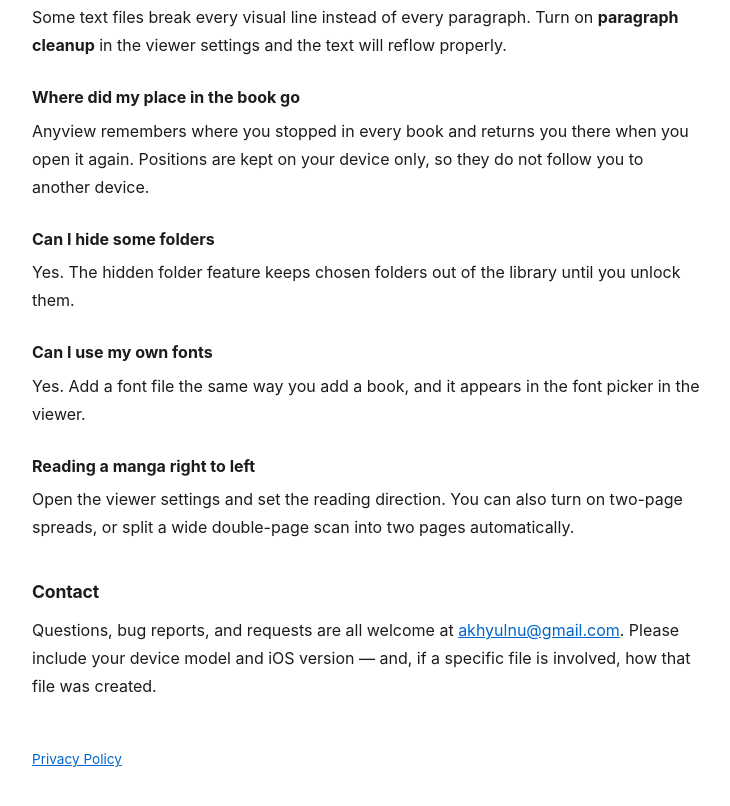
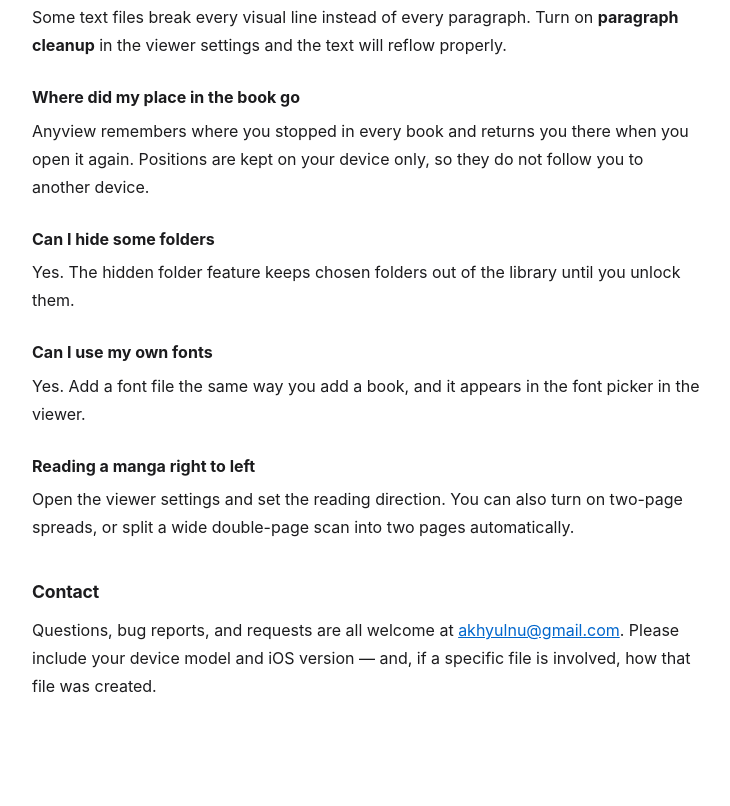
Before and after one commit to shaini99/privacy, a plain HTML site: page anyview/support.html in a window 1280 px wide. Shown: the part 1270-2076 px from the top of the page, without its empty margins (272-1002 px from the left). Drawn offline with Linux system fonts and the light colour scheme.

Commit message:
Remove Privacy Policy footer link

```diff
--- a/anyview/support.html
+++ b/anyview/support.html
@@ -93,9 +93,5 @@
 <a href="mailto:akhyulnu@gmail.com">akhyulnu@gmail.com</a>.
 Please include your device model and iOS version — and, if a specific file is involved, how that file was created.</p>
 
-<footer>
-  <a href="./">Privacy Policy</a>
-</footer>
-
 </body>
 </html>
```
